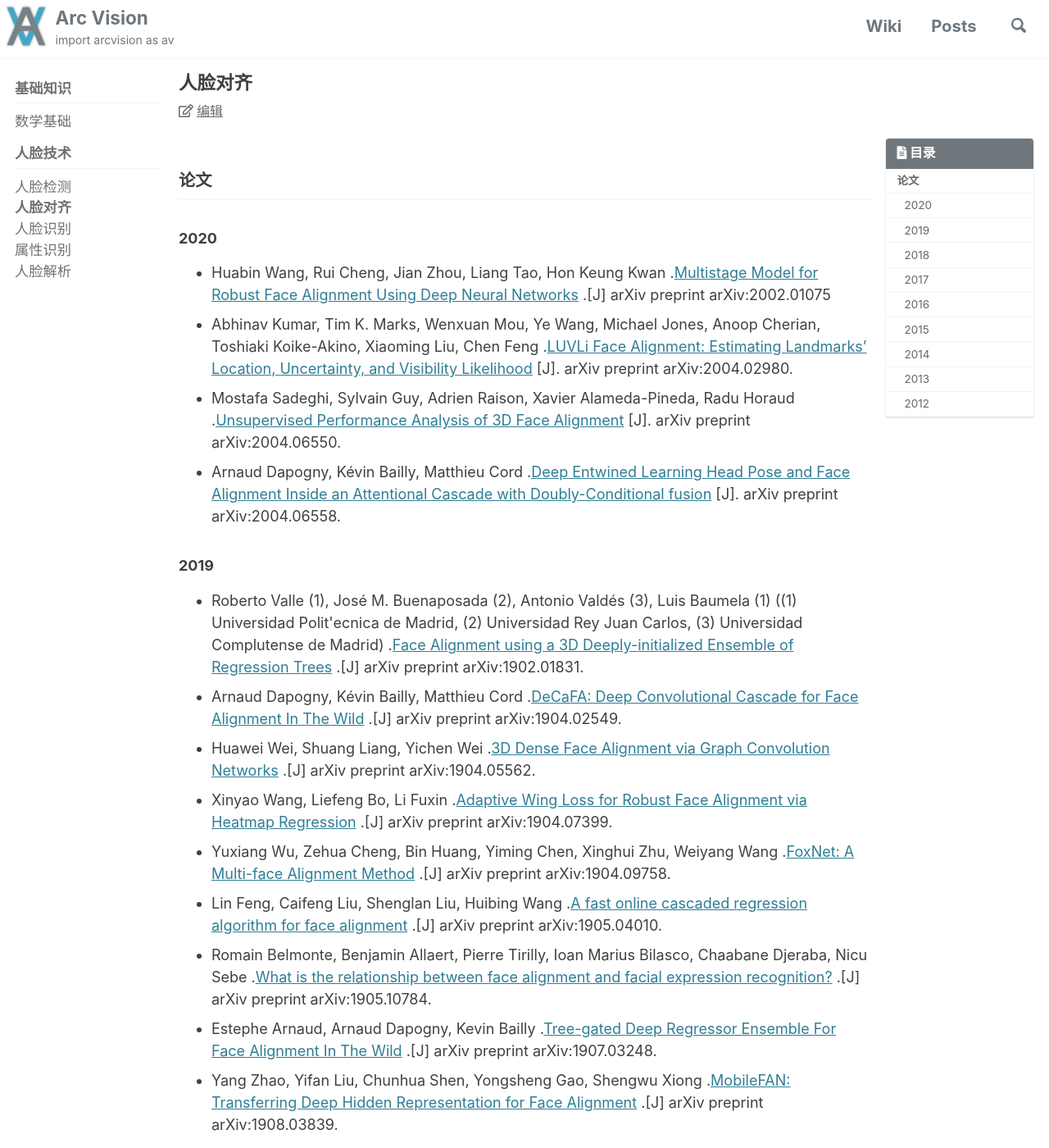
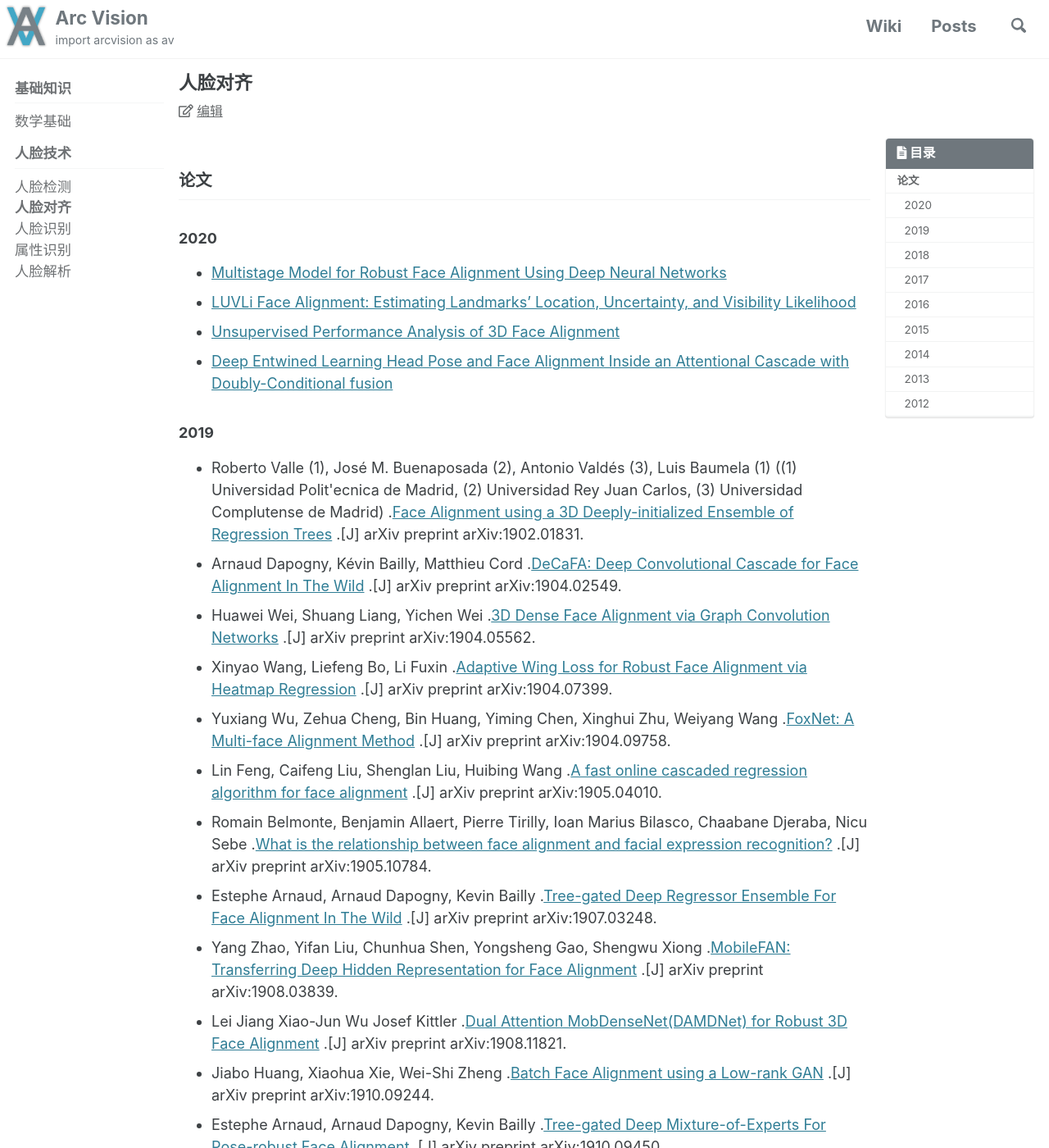
Before and after one commit to ArcVision/ArcVision.github.io, a Jekyll site: the page built from _wiki/12-face-alignment.md, in a window 1280 px wide and 1400 px high. Shown: the whole window at 82% size. Built offline with Jekyll 4.4.1, drawn with Linux system fonts in a browser that asks for light colours; cached includes are drawn as plain includes; comment, search, counter and statistics services are not loaded; some of the changed text lies outside the part shown.

Commit message:
Update 12-face-alignment.md

```diff
--- a/_wiki/12-face-alignment.md
+++ b/_wiki/12-face-alignment.md
@@ -10,10 +10,10 @@ toc: true
 ## 论文
 
 ### 2020
-- Huabin Wang, Rui Cheng, Jian Zhou, Liang Tao, Hon Keung Kwan .[Multistage Model for Robust Face Alignment Using Deep Neural Networks](https://arxiv.org/pdf/2002.01075) .[J] arXiv preprint arXiv:2002.01075
-- Abhinav Kumar, Tim K. Marks, Wenxuan Mou, Ye Wang, Michael Jones, Anoop Cherian, Toshiaki Koike-Akino, Xiaoming Liu, Chen Feng .[LUVLi Face Alignment: Estimating Landmarks' Location, Uncertainty, and Visibility Likelihood](https://arxiv.org/pdf/2004.02980) [J]. arXiv preprint arXiv:2004.02980.
-- Mostafa Sadeghi, Sylvain Guy, Adrien Raison, Xavier Alameda-Pineda, Radu Horaud .[Unsupervised Performance Analysis of 3D Face Alignment](https://arxiv.org/pdf/2004.06550) [J]. arXiv preprint arXiv:2004.06550.
-- Arnaud Dapogny, Kévin Bailly, Matthieu Cord .[Deep Entwined Learning Head Pose and Face Alignment Inside an Attentional Cascade with Doubly-Conditional fusion](https://arxiv.org/pdf/2004.06558) [J]. arXiv preprint arXiv:2004.06558.
+- [Multistage Model for Robust Face Alignment Using Deep Neural Networks](https://arxiv.org/pdf/2002.01075)
+- [LUVLi Face Alignment: Estimating Landmarks' Location, Uncertainty, and Visibility Likelihood](https://arxiv.org/pdf/2004.02980)
+- [Unsupervised Performance Analysis of 3D Face Alignment](https://arxiv.org/pdf/2004.06550)
+- [Deep Entwined Learning Head Pose and Face Alignment Inside an Attentional Cascade with Doubly-Conditional fusion](https://arxiv.org/pdf/2004.06558)
 
 ### 2019
 - Roberto Valle (1), José M. Buenaposada (2), Antonio Valdés (3), Luis Baumela (1) ((1) Universidad Polit\'ecnica de Madrid, (2) Universidad Rey Juan Carlos, (3) Universidad Complutense de Madrid)     .[Face Alignment using a 3D Deeply-initialized Ensemble of Regression Trees](https://arxiv.org/pdf/1902.01831) .[J] arXiv preprint arXiv:1902.01831.
@@ -32,6 +32,8 @@ toc: true
 - Yuanyuan Xu, Wan Yan, Haixin Sun, Genke Yang, Jiliang Luo.[CenterFace: Joint Face Detection and Alignment Using Face as Point](https://arxiv.org/pdf/1911.03599) [J]. arXiv preprint arXiv:1911.03599.
 - Bjoern Browatzki, Christian Wallraven .[3FabRec: Fast Few-shot Face alignment by Reconstruction](https://arxiv.org/pdf/1911.10448) [J]. arXiv preprint arXiv:1911.10448.
 - Congcong Zhu, Hao Liu, Zhenhua Yu, Xuehong Sun .[Towards Omni-Supervised Face Alignment for Large Scale Unlabeled Videos](https://arxiv.org/pdf/1912.07243) [J]. arXiv preprint arXiv:1912.07243.
+
+- [Efficient and accurate face alignment by global regression and cascaded local refinement](https://openaccess.thecvf.com/content_CVPRW_2019/html/AMFG/Su_Efficient_and_Accurate_Face_Alignment_by_Global_Regression_and_Cascaded_CVPRW_2019_paper.html)
 
 ### 2018
 - Xi Peng, Rogerio S. Feris, Xiaoyu Wang, Dimitris N. Metaxas .[RED-Net: A Recurrent Encoder-Decoder Network for Video-based Face  Alignment](https://arxiv.org/pdf/1801.06066) .[J] arXiv preprint arXiv:1801.06066.
```
